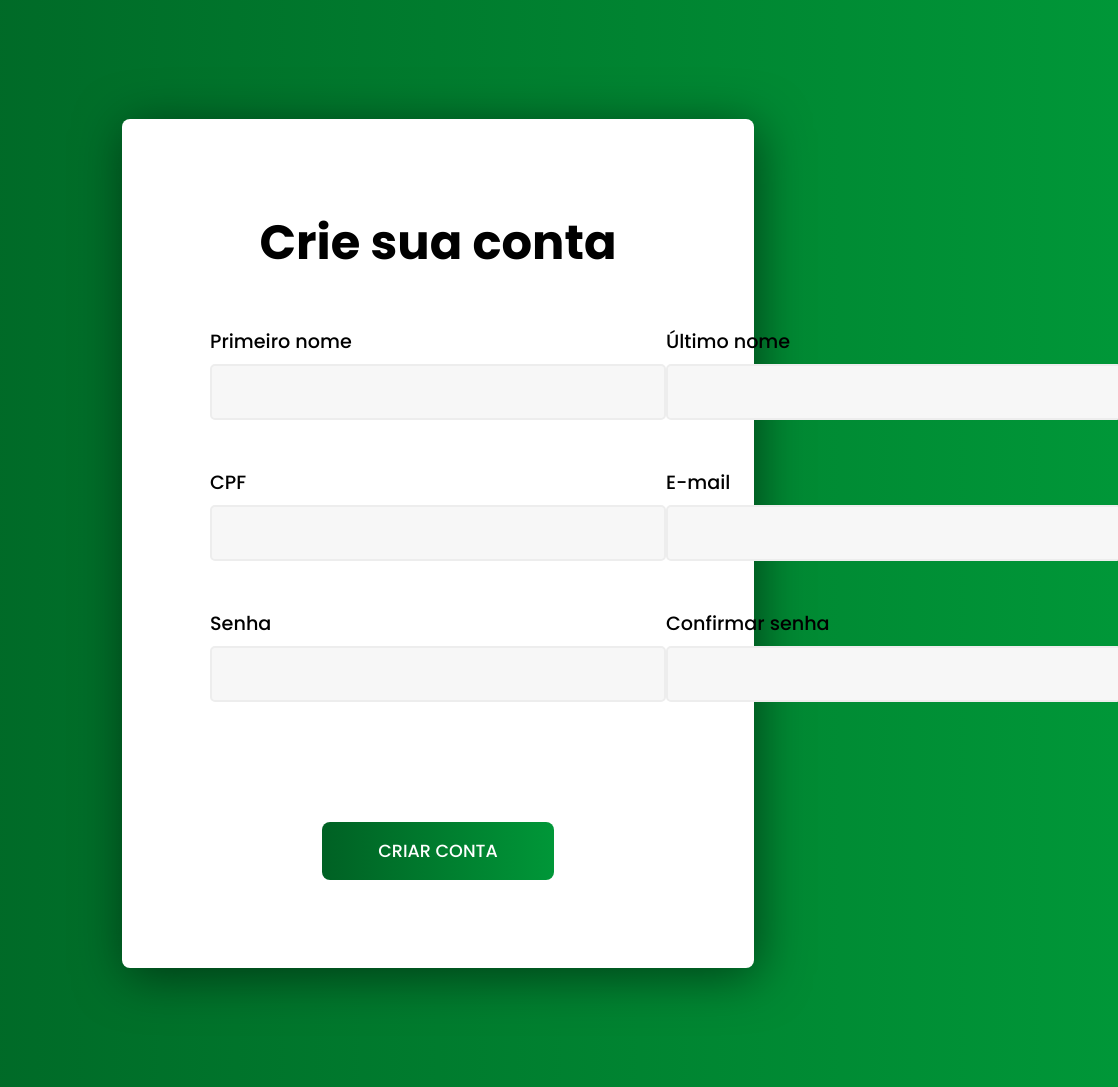
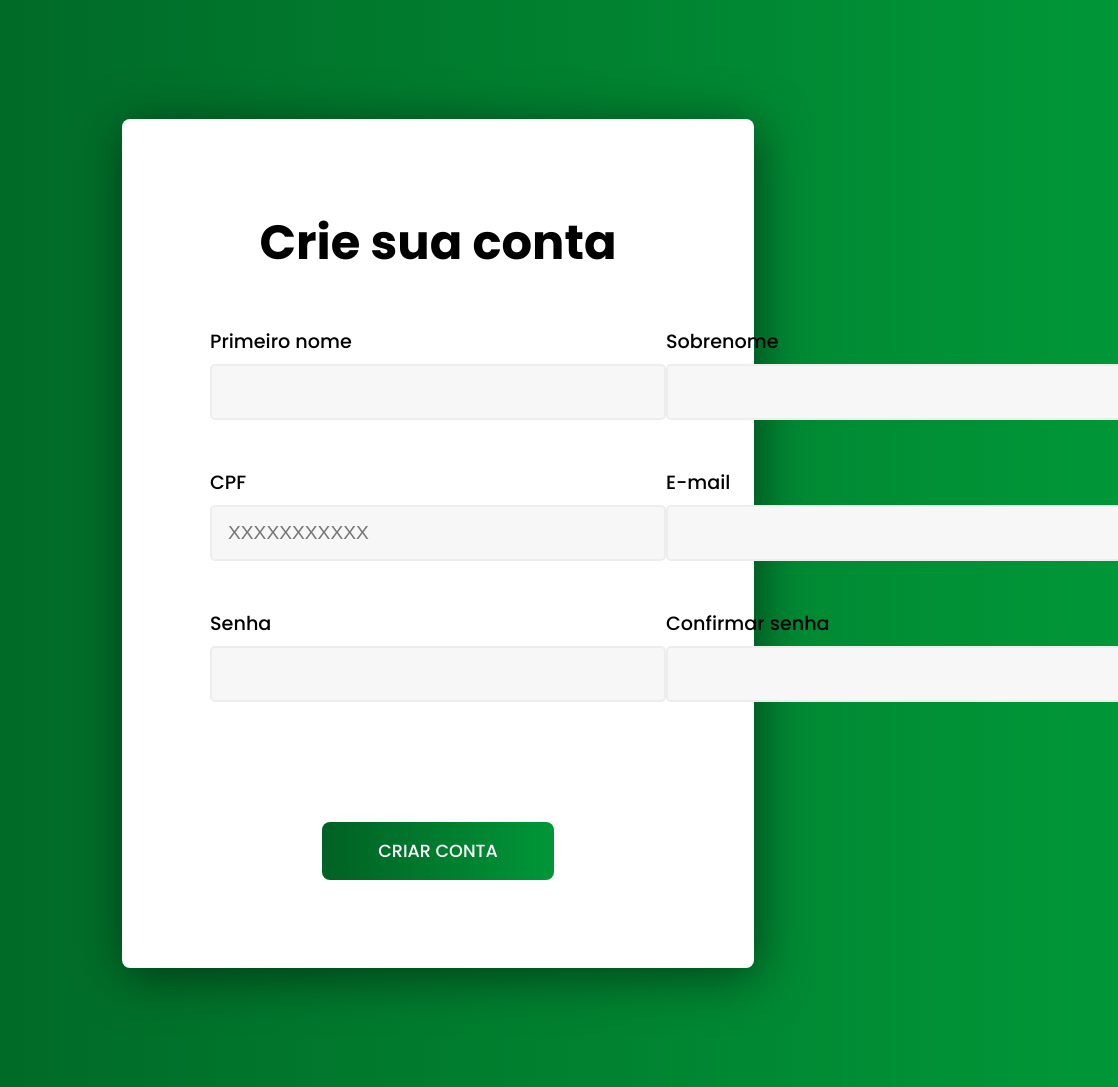
Before and after one commit to Levi-cell/NathCare, a Django app: page /usuarios/cadastro/ in a window 1360 px wide. Shown: the part 170-1257 px from the top of the page, without its empty margins (242-1360 px from the left). Run offline with Django 4.2, Linux system fonts and the light colour scheme.

Commit message:
Atualizando Back-end e iniciando modificações no front de solicitar consultas

```diff
--- a/especialidades/admin.py
+++ b/especialidades/admin.py
@@ -1,6 +1,5 @@
 from django.contrib import admin
 from .models import Especialidade, Profissional, AgendamentoConsulta
-
 
 # admin.site.register(DadosConsulta)
 # admin.site.register(SolicitarConsulta)
--- a/templates/static/consultas/css/css.css
+++ b/templates/static/consultas/css/css.css
@@ -1,5 +1,5 @@
 body{
-background-image: url('/static/geral/img/bg2.png'); background-size: cover;
+background-image: url('/static/usuarios/css/modulos/paginas.css'); background-size: cover;
 }
 .bg-select{
 background-color: transparent;
--- a/usuarios/templates/cadastro.html
+++ b/usuarios/templates/cadastro.html
@@ -42,13 +42,12 @@
               <input type="text" class="input-default" name="primeiro_nome">
             </div>
             <div>
-              <label>Último nome</label>
+              <label>Sobrenome</label>
               <input type="text" class="input-default" name="ultimo_nome">
             </div>
             <div>
               <label>CPF</label>
-              <input type="text" class="input-default" name="cpf">
-            </div>
+              <input type="text" class="input-default" name="cpf" placeholder="XXXXXXXXXXX">           </div>
             <div>
               <label>E-mail</label>
               <input type="text" class="input-default" name="email">
--- a/usuarios/views.py
+++ b/usuarios/views.py
@@ -17,12 +17,20 @@ def cadastro(request):
         email = request.POST.get('email')
         confirmar_senha = request.POST.get('confirmar_senha')
 
+        if any(letra.isdigit() for letra in primeiro_nome):
+            messages.add_message(request, constants.ERROR, message="Nome não pode conter números.")
+            return redirect("/usuarios/cadastro")
+
+        if any(letra.isdigit() for letra in ultimo_nome):
+            messages.add_message(request, constants.ERROR, message="Sobrenome não pode conter números.")
+            return redirect("/usuarios/cadastro")
+
         if not len(cpf) == 11 or not cpf.isdigit():
-            messages.add_message(request, constants.ERROR, message="CPF inválido")
+            messages.add_message(request, constants.ERROR, message="CPF inválido, use apenas números")
             return redirect("/usuarios/cadastro/")
 
         if '@' not in email or not any(ext in email for ext in [".com", ".br", ".org"]):
-            messages.add_message(request, constants.ERROR, message="Email inválido")
+            messages.add_message(request, constants.ERROR, message="Email inválido, use '@' e .com ou .br ou .org")
             return redirect("/usuarios/cadastro/")
 
         if not senha == confirmar_senha:
@@ -36,7 +44,7 @@ def cadastro(request):
         user = User.objects.filter(email=email).exists()
 
         if user:
-            messages.add_message(request, constants.ERROR, message="Usuário já cadastrado")
+            messages.add_message(request, constants.ERROR, message="Email já cadastrado")
             return redirect('/usuarios/cadastro/')
 
 
@@ -52,7 +60,7 @@ def cadastro(request):
             )
             messages.add_message(request, constants.SUCCESS, 'Usuário salvo com sucesso')
         except:
-            messages.add_message(request, constants.ERROR, 'Erro interno do sistema, contate um administrador')
+            messages.add_message(request, constants.ERROR, 'CPF já cadastrado, para mais dúvidas contate o suporte.')
             return redirect('/usuarios/cadastro/')
 
         return HttpResponse('/usuarios/cadastro/')
@@ -61,17 +69,21 @@ def cadastro(request):
 def logar(request):
     if request.method == "GET":
         return render(request, 'login.html')
+
+    # if request.method == "POST":
+    #     cpf = request.POST.get('cpf')
+    #     senha =
+
     elif request.method == "POST":
         cpf = request.POST.get('cpf')
         senha = request.POST.get('senha')
-
         user = authenticate(username=cpf, password=senha)
 
         if user:
             login(request, user)
             return redirect('/')
         else:
-            messages.add_message(request, constants.ERROR, "Username ou senha inválidos")
+            messages.add_message(request, constants.ERROR, "Username ou senha inválidos.")
             return redirect('/usuarios/login')
 
 
```
Also changed, not shown: db.sqlite3.
